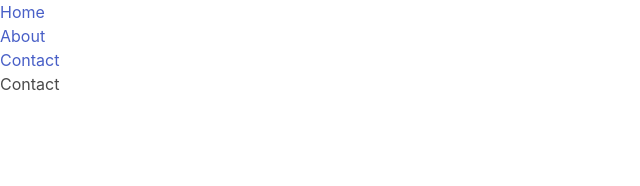
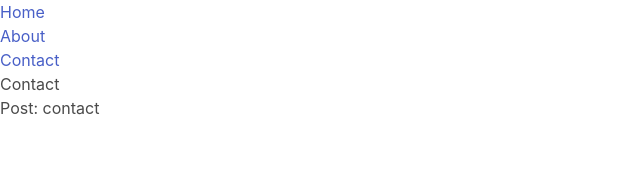
Before and after one commit to webmcki/react-final, a React (Create React App) app: page /contact in a window 1280 px wide. Shown: the top 186 px of the page, without its empty margins (0-640 px from the left). Built offline with nearby package versions, Linux system fonts and the light colour scheme.

Commit message:
라우터파라미터

```diff
--- /dev/null
+++ b/src/cpnts/routertest/Post.js
@@ -0,0 +1,24 @@
+import React, {Component, Fragment} from 'react'
+
+class Post extends Component {
+  state = {
+    id: null
+  }
+
+  componentDidMount() {
+    let id = this.props.match.params.post_id
+    this.setState({
+      id: id
+    })
+  }
+
+  render() {
+    return (
+      <Fragment>
+        <h1>Post: {this.state.id}</h1>
+      </Fragment>
+    )
+  }
+}
+
+export default Post
--- a/src/cpnts/routertest/index.js
+++ b/src/cpnts/routertest/index.js
@@ -4,6 +4,8 @@ import Navbar from './Navbar'
 import Home from './Home'
 import Contact from './Contact'
 import About from './About'
+import Post from './Post'
+
 export default class index extends Component {
   render() {
     return (
@@ -13,6 +15,7 @@ export default class index extends Component {
           <Route exact path="/" component={Home} />
           <Route path="/about" component={About} />
           <Route path="/contact" component={Contact} />
+          <Route path="/:post_id" component={Post} />
         </div>
       </BrowserRouter>
     )
```
